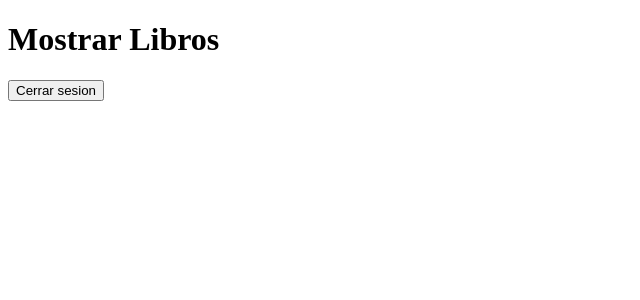
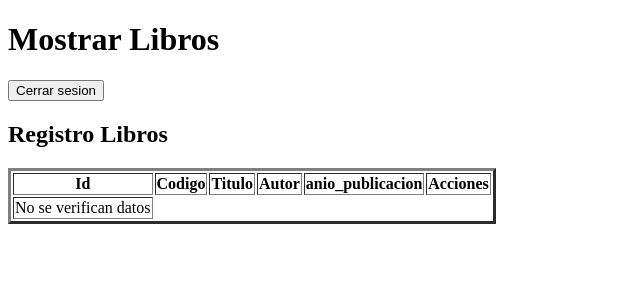
Before and after one commit to Anny891/ejercicios-crud-laravel, a Laravel app: page /libro in a window 1280 px wide. Shown: the top 300 px of the page, without its empty margins (0-640 px from the left). Run offline with Laravel 12, Linux system fonts and the light colour scheme; a user stored in the database is signed in; data comes from the database, SQL or seed files in the repository; data that the repository does not hold is empty.

Commit message:
Mostrar registros biblioteca

```diff
--- a/biblioteca/app/Models/Libro.php
+++ b/biblioteca/app/Models/Libro.php
@@ -3,10 +3,12 @@
 namespace App\Models;
 
 use Illuminate\Database\Eloquent\Model;
+Use Illuminate\Database\Eloquent\Factories\HasFactory;
 
 class Libro extends Model
 {
     //
+    use HasFactory;
     protected $fillable = [
         'codigo',
         'titulo',
--- a/biblioteca/resources/views/auth/login.blade.php
+++ b/biblioteca/resources/views/auth/login.blade.php
@@ -9,6 +9,9 @@
         <form method="Post" action="/login">
 
         @csrf
+        @error('usuario')
+             <p>{{ $message }}</p>
+        @enderror
         <label>Usuario</label>
         <input type="text" name="usuario" id="usuario" required>
 
--- a/biblioteca/resources/views/libro/index.blade.php
+++ b/biblioteca/resources/views/libro/index.blade.php
@@ -2,7 +2,7 @@
 <html lang="es">
     <head>
         <meta charset="UTF-8">
-        <title>Login</title>
+        <title>Libros</title>
     </head>
     <body>
         <h1>Mostrar Libros</h1>
@@ -10,6 +10,34 @@
             @csrf
             <button type="submit">Cerrar sesion</button>
         </form>
+        <h2>Registro Libros</h2>
+        <table border="3">
+            <thead>
+                <tr>
+                    <th>Id</th>
+                    <th>Codigo</th>
+                    <th>Titulo</th>
+                    <th>Autor</th>
+                    <th>anio_publicacion</th>
+                    <th>Acciones</th>
+                </tr>
+            </thead>
+            <tbody>
+                @forelse ($libro as $libros)
+                <tr>
+                    <td>{{$libros->id}}</td>
+                     <td>{{$libros->codigo}}</td>
+                     <td>{{$libros->titulo}}</td>
+                     <td>{{$libros->autor}}</td>
+                     <td>{{$libros->anio_publicacion}}</td>
+                </tr>
+                @empty
+                <tr>
+                    <td>No se verifican datos</td>
+                </tr>
+                @endforelse
+            </tbody>
+        </table>
     </body>
 
 </html>
```
Also changed, not shown: biblioteca/database/factories/LibroFactory.php (added, +28 -0 lines), biblioteca/database/seeders/LibroSeeder.php (added, +19 -0 lines).
